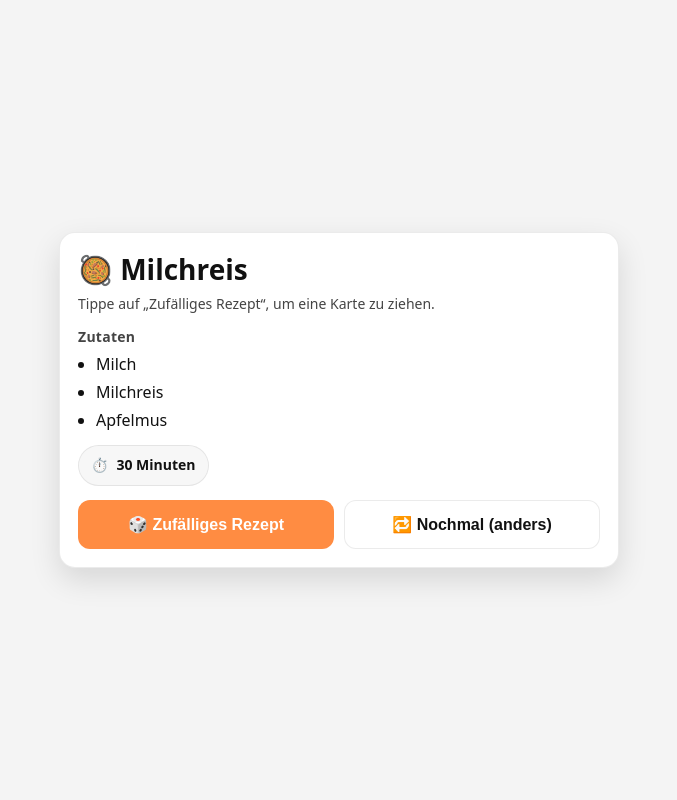
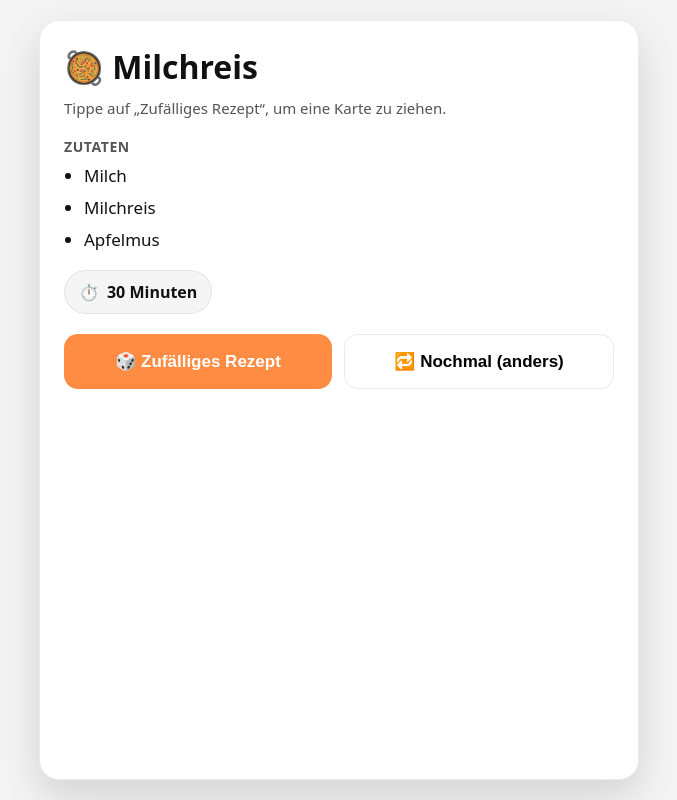
Before and after one commit to JuliaScheller/rezeptkarten, a plain HTML site: page index.html in a window 1280 px wide. Both pictures are taken after a click on the button "🔁 Nochmal (anders)". Shown: the whole page, without its empty margins (301-978 px from the left). Drawn offline with Linux system fonts and the light colour scheme.

Commit message:
Update index.html

```diff
--- a/index.html
+++ b/index.html
@@ -8,142 +8,131 @@
     --bg:#f4f4f4;
     --card:#ffffff;
     --text:#111;
-      --muted:#444;
-      --shadow: 0 12px 30px rgba(0,0,0,0.12);
-      --radius: 16px;
+    --muted:#555;
+    --shadow: 0 16px 40px rgba(0,0,0,0.14);
+    --radius: 20px;
+    --border: rgba(0,0,0,0.08);
     --accent:#ff8c42;
     --accentHover:#e57732;
-      --border: rgba(0,0,0,0.08);
   }
 
   * { box-sizing: border-box; }
+
   body{
     margin:0;
     font-family: system-ui, -apple-system, Segoe UI, Roboto, Arial, sans-serif;
     background: var(--bg);
     color: var(--text);
-      line-height: 1.35;
+    line-height: 1.4;
   }
 
-    /* Mobile-friendly centering without the classic 100vh issues */
   .wrap{
     min-height: 100svh;
     display:flex;
-      align-items:center;
     justify-content:center;
-      padding: 18px;
+    padding: 20px 16px;
+  }
+
+  main{
+    width: 100%;
+    max-width: 600px;   /* größer als vorher */
   }
 
   .card{
-      width: min(560px, 100%);
     background: var(--card);
     border: 1px solid var(--border);
     border-radius: var(--radius);
     box-shadow: var(--shadow);
-      padding: 18px;
-    }
-
-    header{
-      display:flex;
-      flex-direction: column;
-      gap: 6px;
-      margin-bottom: 12px;
+    padding: 24px;      /* mehr Innenabstand */
   }
 
   h1{
-      font-size: clamp(20px, 4.5vw, 28px);
-      margin: 0;
+    margin:0 0 8px;
+    font-size: clamp(24px, 5vw, 32px);  /* größerer Titel */
   }
 
   .sub{
+    margin:0 0 14px;
     color: var(--muted);
-      font-size: 14px;
-      margin: 0;
+    font-size: 15px;
   }
 
   .section-title{
-      margin: 14px 0 8px;
+    margin: 18px 0 8px;
     font-weight: 700;
     font-size: 14px;
-      letter-spacing: 0.02em;
+    letter-spacing: 0.04em;
+    text-transform: uppercase;
     color: var(--muted);
   }
 
   ul{
     margin: 0;
-      padding-left: 18px;
+    padding-left: 20px;
   }
+
   li{
-      margin: 6px 0;
-      word-break: break-word;
+    margin: 8px 0;
+    font-size: 17px;   /* besser lesbar auf Mobile */
   }
 
   .meta{
-      display:flex;
-      flex-wrap: wrap;
-      gap: 10px;
-      margin-top: 14px;
-      align-items:center;
-      justify-content: space-between;
+    margin-top: 18px;
   }
 
   .pill{
     display:inline-flex;
     align-items:center;
-      gap: 8px;
-      padding: 10px 12px;
-      border-radius: 999px;
-      border: 1px solid var(--border);
-      background: rgba(0,0,0,0.03);
-      font-weight: 600;
-      font-size: 14px;
-      width: fit-content;
-      max-width: 100%;
+    gap:8px;
+    padding:10px 14px;
+    border-radius:999px;
+    border:1px solid var(--border);
+    background:rgba(0,0,0,0.04);
+    font-weight:600;
   }
 
   .actions{
+    margin-top: 20px;
     display:flex;
-      gap: 10px;
-      margin-top: 14px;
-      flex-wrap: wrap;
+    flex-direction: column;
+    gap: 12px;
   }
 
   button{
-      appearance:none;
     border:0;
-      border-radius: 12px;
-      padding: 14px 14px;
-      font-size: 16px;
-      font-weight: 700;
+    border-radius:14px;
+    padding:16px;
+    font-size:17px;
+    font-weight:700;
     cursor:pointer;
-      min-height: 48px;            /* touch target */
-      flex: 1 1 180px;             /* responsive buttons */
+    min-height:52px;  /* gute Touchgröße */
   }
 
   .primary{
     background: var(--accent);
-      color: #fff;
+    color:#fff;
   }
-    .primary:hover{ background: var(--accentHover); }
+
+  .primary:hover{
+    background: var(--accentHover);
+  }
 
   .secondary{
-      background: #fff;
-      color: var(--text);
-      border: 1px solid var(--border);
-    }
-    .secondary:hover{ background: rgba(0,0,0,0.03); }
-
-    .empty{
-      color: var(--muted);
-      font-size: 14px;
-      margin: 8px 0 0;
+    background:#fff;
+    border:1px solid var(--border);
   }
 
-    /* Reduce motion for accessibility */
-    @media (prefers-reduced-motion: reduce){
-      * { scroll-behavior: auto !important; }
+  /* Desktop: Buttons nebeneinander */
+  @media (min-width: 768px){
+    .actions{
+      flex-direction: row;
+    }
+    button{
+      flex:1;
+    }
   }
 </style>
+
 </head>
 <body>
   <div class="wrap">
```
Lines whose indentation alone changed are shown as unchanged.
